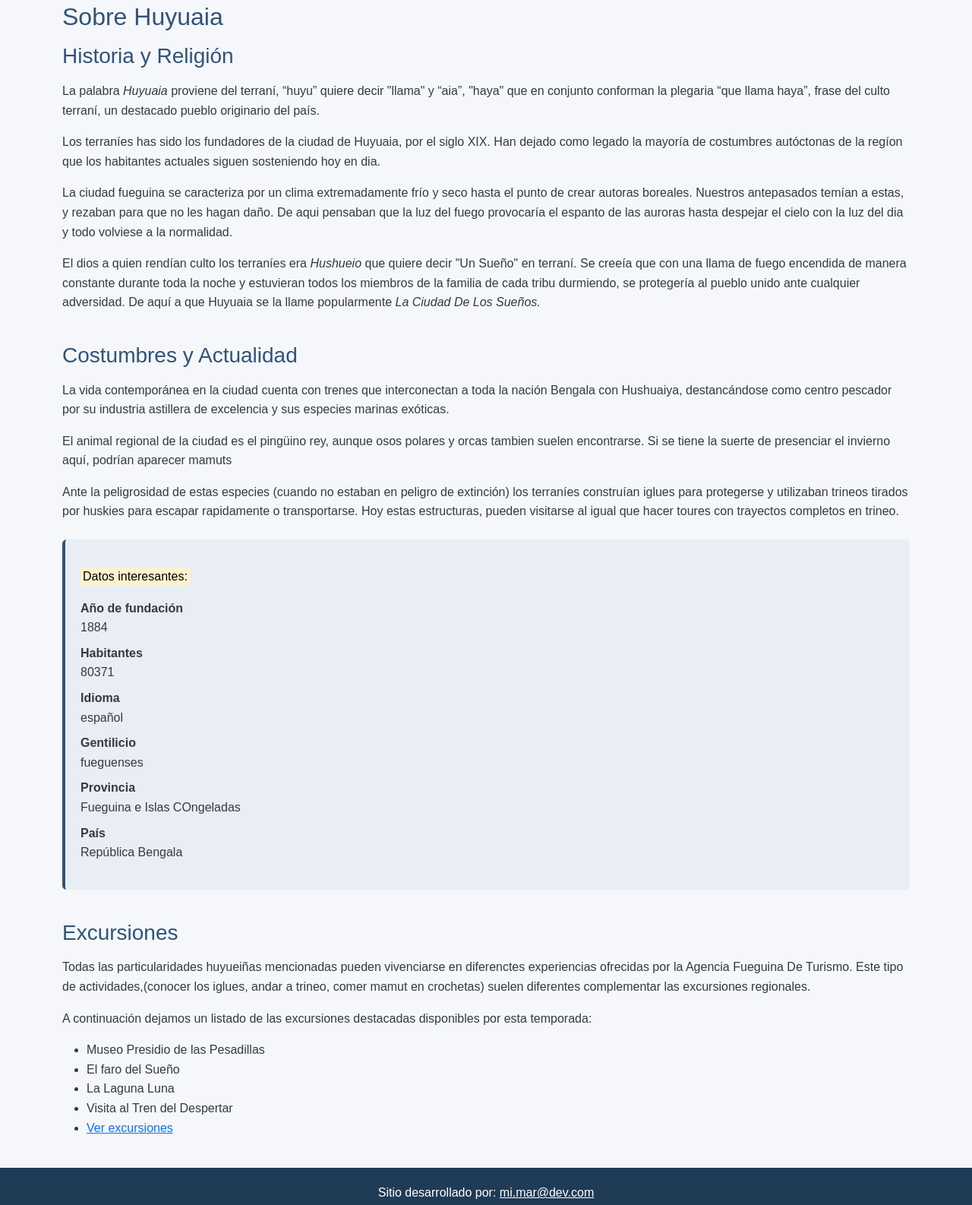
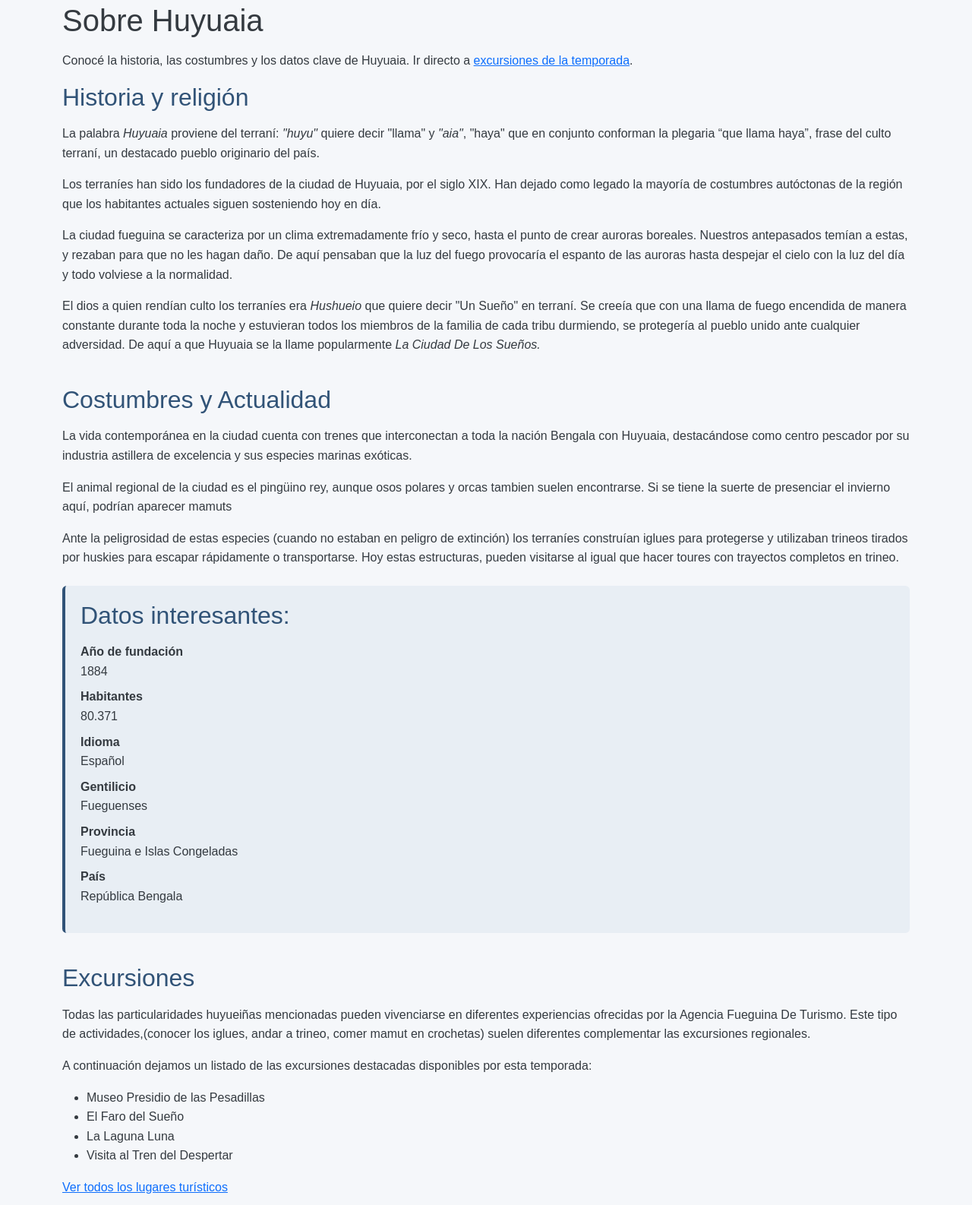
Before and after one commit to glitchares/lenguajes-informaticos-1, a plain HTML site: page huyuaia/ciudad.html in a window 1280 px wide. Shown: the part 87-1673 px from the top of the page at 76% size. Drawn offline with nearby package versions, Linux system fonts and the light colour scheme.

Commit message:
fix: arreglo errores de sintaxis y semántica html

```diff
--- a/huyuaia/ciudad.html
+++ b/huyuaia/ciudad.html
@@ -3,8 +3,8 @@
 <head>
     <meta charset="UTF-8">
     <meta name="viewport" content="width=device-width, initial-scale=1.0">
-    <title> Actividades En Huyuaia </title>
-    <meta name="description" content="Actividades en Huyuaia">
+    <title>Actividades En Huyuaia</title>
+    <meta name="description" content="Actividades en Huyuaia, historia, costumbres, datos clave, excursiones">
     <link href="https://cdn.jsdelivr.net/npm/bootstrap@5.2.3/dist/css/bootstrap.min.css" rel="stylesheet">
     <link rel="stylesheet" href="styles.css">
 </head>
@@ -13,9 +13,8 @@
     <header>
         <nav class="navbar navbar-expand-lg navbar-dark bg-dark">
             <div class="container">
-
                 <a class="navbar-brand d-flex align-items-center gap-2" href="index.html">
-                    <img src="IMG/logo_agencia.jpg" alt="Logo de la agencia de turismo fueguina" width="50" height="40" class="d-inline-block">
+                    <img src="img/logo_agencia.jpg" alt="Logo de la agencia de turismo fueguina" width="50" height="40" class="d-inline-block">
                     <span class="h1 mb-0 fs-4">La Ciudad de Los Sueños</span>
                 </a>
 
@@ -31,77 +30,77 @@
                         <li class="nav-item"><a class="nav-link" href="contacto.html">Contacto</a></li>
                     </ul>
                 </div>
-
             </div>
         </nav>
     </header>
 
 
-
     <main class="container my-4">
         <article>
-            <h2> Sobre Huyuaia </h2>
-                <section id ="historia-religion">
-                    <h3> Historia y Religión </h3>
-                    <p>La palabra <i>Huyuaia</i> proviene del terraní, “huyu” quiere decir "llama" y “aia”, "haya" que en conjunto conforman la plegaria “que llama haya”, frase del culto terraní, un destacado pueblo originario del país.</p>
-                    <p>Los terraníes has sido los fundadores de la ciudad de Huyuaia, por el siglo XIX. Han dejado como legado la mayoría de costumbres autóctonas de la regíon que los habitantes actuales siguen sosteniendo hoy en dia.</p>
-                    <p>La ciudad fueguina se caracteriza por un clima extremadamente frío y seco hasta el punto de crear autoras boreales. Nuestros antepasados temían a estas, y rezaban para que no les hagan daño. De aqui pensaban que la luz del fuego provocaría el espanto de las auroras hasta despejar el cielo con la luz del dia y todo volviese a la normalidad.</p>
-                    <p>El dios a quien rendían culto los terraníes era <i>Hushueio</i> que quiere decir "Un Sueño" en terraní. Se creeía que con una llama de fuego encendida de manera constante durante toda la noche y estuvieran todos los miembros de la familia de cada tribu durmiendo, se protegería al pueblo unido ante  cualquier adversidad. De aquí a que Huyuaia se la llame popularmente <em>La Ciudad De Los Sueños.</em></p>
-                </section>
+            <h1>Sobre Huyuaia</h1>
+            <p>Conocé la historia, las costumbres y los datos clave de Huyuaia. Ir directo a <a href="#excursiones">excursiones de la temporada</a>.</p>
+
+            <section id ="historia-religion">
+                <h2>Historia y religión</h2>
+                    <p>La palabra <em>Huyuaia</em> proviene del terraní: <em>"huyu"</em> quiere decir "llama" y <em>"aia"</em>, "haya" que en conjunto conforman la plegaria “que llama haya”, frase del culto terraní, un destacado pueblo originario del país.</p>
+                    <p>Los terraníes han sido los fundadores de la ciudad de Huyuaia, por el siglo XIX. Han dejado como legado la mayoría de costumbres autóctonas de la región que los habitantes actuales siguen sosteniendo hoy en día.</p>
+                    <p>La ciudad fueguina se caracteriza por un clima extremadamente frío y seco, hasta el punto de crear auroras boreales. Nuestros antepasados temían a estas, y rezaban para que no les hagan daño. De aquí pensaban que la luz del fuego provocaría el espanto de las auroras hasta despejar el cielo con la luz del día y todo volviese a la normalidad.</p>
+                    <p>El dios a quien rendían culto los terraníes era <em>Hushueio</em> que quiere decir "Un Sueño" en terraní. Se creeía que con una llama de fuego encendida de manera constante durante toda la noche y estuvieran todos los miembros de la familia de cada tribu durmiendo, se protegería al pueblo unido ante cualquier adversidad. De aquí a que Huyuaia se la llame popularmente <em>La Ciudad De Los Sueños.</em></p>
+            </section>
 
                 <section id ="costumbres-actualidad">
-                    <h3>Costumbres y Actualidad </h3>
-                    <p> La vida contemporánea en la ciudad cuenta con trenes que interconectan a toda la nación Bengala con Hushuaiya, destancándose como centro pescador por su industria astillera de excelencia y sus especies marinas exóticas.</p>
+                    <h2>Costumbres y Actualidad</h2>
+                    <p> La vida contemporánea en la ciudad cuenta con trenes que interconectan a toda la nación Bengala con Huyuaia, destacándose como centro pescador por su industria astillera de excelencia y sus especies marinas exóticas.</p>
                     <p>El animal regional de la ciudad es el pingüino rey, aunque osos polares y orcas tambien suelen encontrarse. Si se tiene la suerte de presenciar el invierno aquí, podrían aparecer mamuts </p>
-                    <p>Ante la peligrosidad de estas especies (cuando no estaban en peligro de extinción) los terraníes construían iglues para protegerse y utilizaban trineos tirados por huskies para escapar rapidamente o transportarse. Hoy estas estructuras, pueden visitarse al igual que hacer toures con trayectos completos en trineo.</p>
+                    <p>Ante la peligrosidad de estas especies (cuando no estaban en peligro de extinción) los terraníes construían iglues para protegerse y utilizaban trineos tirados por huskies para escapar rápidamente o transportarse. Hoy estas estructuras, pueden visitarse al igual que hacer toures con trayectos completos en trineo.</p>
 
-                    <aside>
-                        <p><mark>Datos interesantes:</mark></p>
-
+                    <aside id="datos-clave">
+                        <h2>Datos interesantes:</h2>
                         <dl>
                             <dt>Año de fundación</dt>
                             <dd>1884</dd>
 
                             <dt>Habitantes</dt>
-                            <dd>80371 </dd>
+                            <dd>80.371</dd>
 
                             <dt>Idioma</dt>
-                            <dd>español</dd>
+                            <dd>Español</dd>
 
                             <dt>Gentilicio</dt>
-                            <dd>fueguenses</dd>
+                            <dd>Fueguenses</dd>
 
-                            <dt> Provincia</dt>
-                            <dd>Fueguina e Islas COngeladas</dd>
+                            <dt>Provincia</dt>
+                            <dd>Fueguina e Islas Congeladas</dd>
 
                             <dt>País</dt>
                             <dd>República Bengala</dd>
+
                         </dl>
                     </aside>
                 </section>
 
                 <section id="excursiones">
-                    <h3>Excursiones </h3>
-                    <p>Todas las particularidades huyueiñas mencionadas pueden vivenciarse en diferenctes experiencias ofrecidas por la Agencia Fueguina De Turismo. Este tipo de actividades,(conocer los iglues, andar a trineo, comer mamut en crochetas) suelen diferentes complementar las excursiones regionales.</p>
-
+                    <h2>Excursiones</h2>
+                    <p>Todas las particularidades huyueiñas mencionadas pueden vivenciarse en diferentes experiencias ofrecidas por la Agencia Fueguina De Turismo. Este tipo de actividades,(conocer los iglues, andar a trineo, comer mamut en crochetas) suelen diferentes complementar las excursiones regionales.</p>
                     <p>A continuación dejamos un listado de las excursiones destacadas disponibles por esta temporada:</p>
 
                     <ul>
                         <li> Museo Presidio de las Pesadillas</li>
-                        <li>El faro del Sueño</li>
+                        <li>El Faro del Sueño</li>
                         <li>La Laguna Luna</li>
                         <li>Visita al Tren del Despertar</li>
-                        <li><a href="lugares.html#lugares_turisticos">Ver excursiones</a></li>
                     </ul>
+                    <p><a href="lugares.html#lugares_turisticos">Ver todos los lugares turísticos</a></p>
                 </section>
-                </article>
-        </main>
+        </article>
+    </main>
         <footer>
             <address>
                 Sitio desarrollado por:
                 <a href="mailto:mi.mar@dev.com">mi.mar@dev.com</a>
             </address>
         </footer>
+
     <script src="https://cdn.jsdelivr.net/npm/bootstrap@5.2.3/dist/js/bootstrap.bundle.min.js"></script>
 </body>
 </html>
```
Also changed, not shown: huyuaia/contacto.html (+1 -1 lines), huyuaia/index.html (+1 -1 lines).
